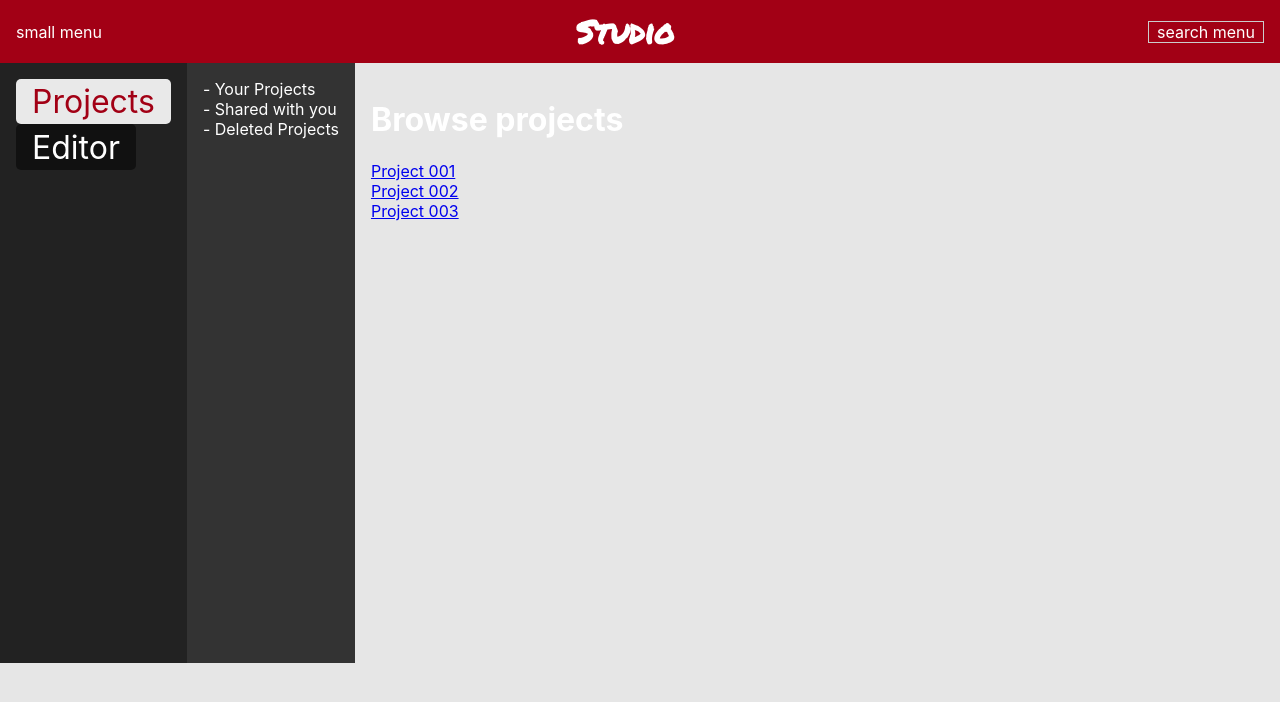
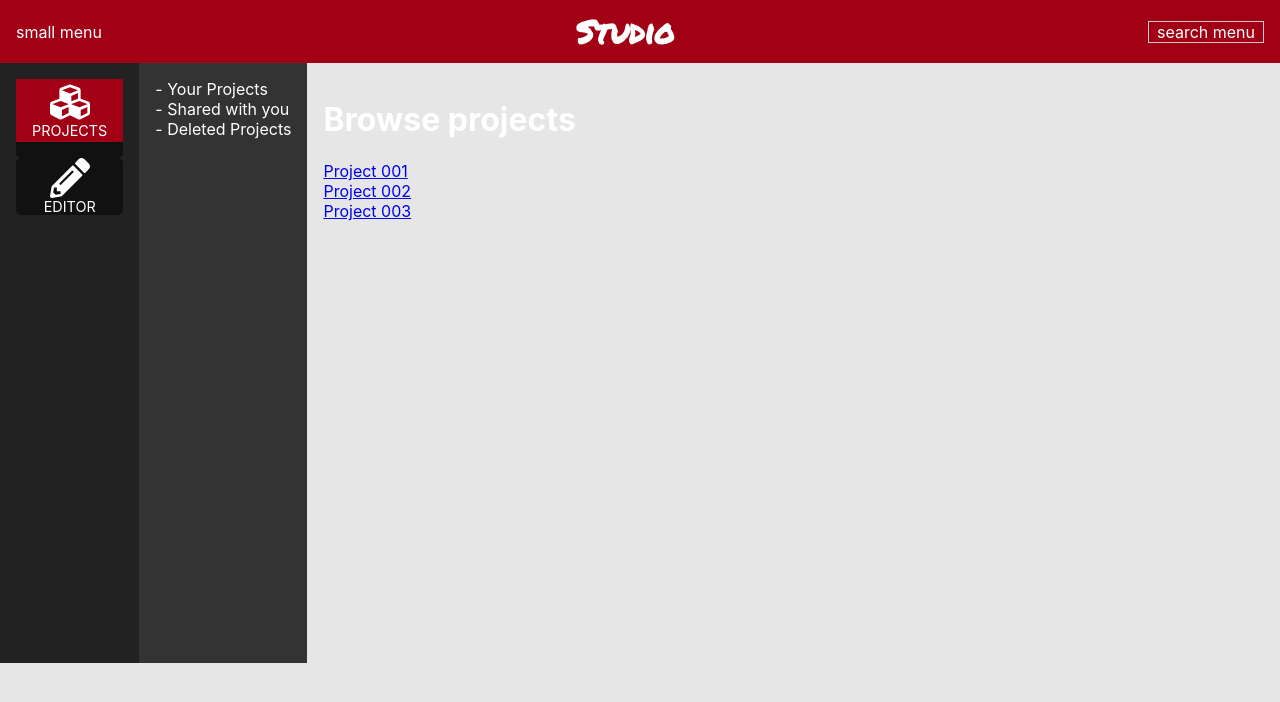
Before and after one commit to TurboTractopelle/hookedonafeeling, a React (Create React App) app in the folder front/: page /project in a window 1280 px wide. Shown: the top 702 px of the page. Built offline with nearby package versions, Linux system fonts and the light colour scheme; the HTML template or start-up script is replaced by a standard one.

Commit message:
feat: add icons

```diff
--- a/front/src/App.css
+++ b/front/src/App.css
@@ -63,15 +63,30 @@ main .MainMenu .primary ul {
 	flex-direction: column;
 }
 
-main .MainMenu .primary ul li a,
-main .MainMenu .primary ul li .link {
+main .MainMenu .primary ul li {
 	display: inline-block;
-	font-size: 2rem;
+	font-size: 2.5rem;
 	background: rgba(0, 0, 0, 0.5);
 	color: #fff;
 	text-decoration: none;
+	padding: 0;
+	border-radius: 5px;
+	display: flex;
+	flex-direction: column;
+	align-items: center;
+}
+main .MainMenu .primary ul li a {
+	text-decoration: none;
+	display: flex;
+	flex-direction: column;
+	align-items: center;
+	color: #fff;
 	padding: 0.2rem 1rem;
-	border-radius: 5px;
+	margin-bottom: 1rem;
+}
+main .MainMenu .primary ul li span {
+	font-size: 0.9rem;
+	text-transform: uppercase;
 }
 
 main .MainMenu .primary ul li a:hover {
@@ -79,8 +94,8 @@ main .MainMenu .primary ul li a:hover {
 }
 
 main .MainMenu .primary ul li a.active {
-	background: rgba(255, 255, 255, 0.9);
-	color: #a20015;
+	background: #a20015;
+	color: #fff;
 }
 
 .SubMenu {
--- a/front/src/containers/MainMenu/MainMenu.js
+++ b/front/src/containers/MainMenu/MainMenu.js
@@ -1,6 +1,9 @@
 import React, { Component } from "react";
 import { NavLink } from "react-router-dom";
 import SubMenu from "../../components/SubMenu/SubMenu";
+import { FontAwesomeIcon } from "@fortawesome/react-fontawesome";
+import { faCubes } from "@fortawesome/free-solid-svg-icons";
+import { faPencilAlt } from "@fortawesome/free-solid-svg-icons";
 
 export default class MainMenu extends Component {
 	render() {
@@ -10,10 +13,12 @@ export default class MainMenu extends Component {
 					<ul>
 						<li>
 							<NavLink to="/project" exact>
-								Projects
+								<FontAwesomeIcon icon={faCubes} />
+								<span>Projects</span>
 							</NavLink>
 						</li>
 						<li>
+							<FontAwesomeIcon icon={faPencilAlt} />
 							<span className="link">Editor</span>
 						</li>
 					</ul>
```
